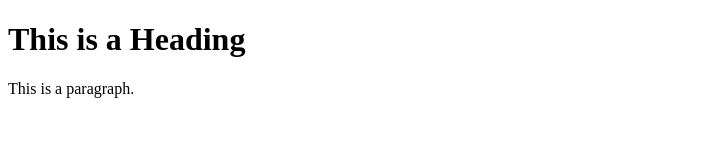
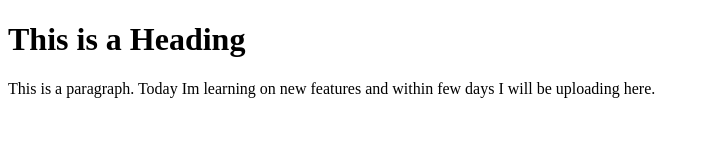
Before and after one commit to bhabesh12/jh, a plain HTML site: page index.html in a window 1280 px wide. Shown: the whole page, without its empty margins (0-710 px from the left). Drawn offline with Linux system fonts and the light colour scheme.

Commit message:
paragraph change

```diff
--- a/index.html
+++ b/index.html
@@ -6,7 +6,7 @@
 <body>
 
 <h1>This is a Heading</h1>
-<p>This is a paragraph.</p>
+<p>This is a paragraph. Today Im learning on new features and within few days I will be uploading here.</p>
 
 </body>
 </html>
```
